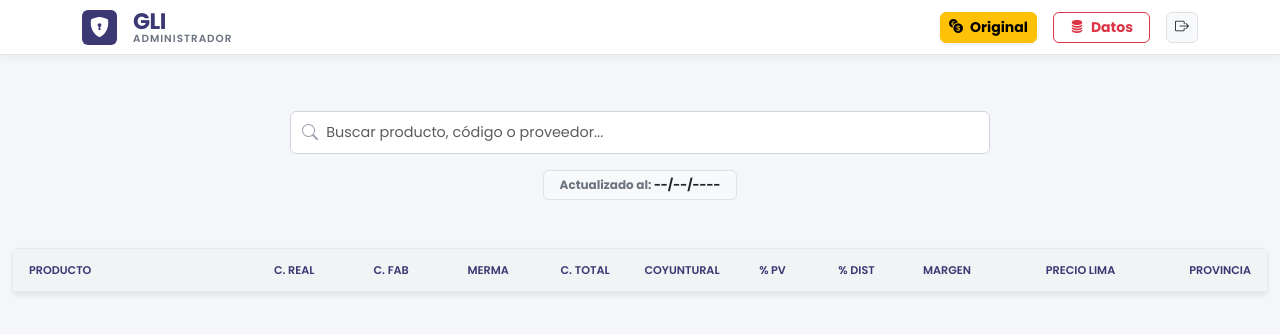
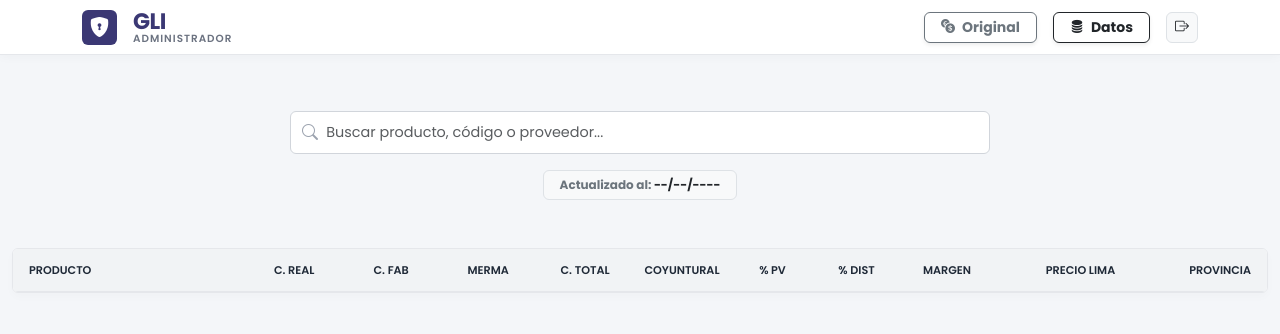
Before and after one commit to GrupoLinrosInterinsumos/gli_precios, a Flask app: template templates/index_admin.html in a window 1280 px wide. Shown: the top 334 px of the page. Run offline with Flask 3, Linux system fonts and the light colour scheme; the template is opened without the code that fills it, so the values that code supplies are empty.

Commit message:
Update index_admin.html

```diff
--- a/templates/index_admin.html
+++ b/templates/index_admin.html
@@ -16,12 +16,12 @@
         body { background-color: var(--bg-color); font-family: 'Poppins', sans-serif; color: var(--text-dark); margin:0; overflow-x: hidden; }
         .text-brand { color: var(--primary-color) !important; }
         .bg-brand { background-color: var(--primary-color) !important; color: white; }
-        .navbar { background-color: var(--white-pure); box-shadow: 0 2px 10px rgba(0,0,0,0.05); padding: 0.6rem 1.5rem; border-bottom: 1px solid #e5e7eb;}
+        .navbar { background-color: var(--white-pure); box-shadow: 0 2px 10px rgba(0,0,0,0.03); padding: 0.6rem 1.5rem; border-bottom: 1px solid #e5e7eb;}
         .brand-logo { font-weight: 700; font-size: 1.4rem; color: var(--primary-color); letter-spacing: -0.5px; line-height: 1; cursor: default; }
         .brand-subtitle { font-size: 0.65rem; color: var(--text-light); font-weight: 600; letter-spacing: 1px; text-transform: uppercase; cursor: default; }
 
         .card-pro { background: var(--white-pure); border: 1px solid #e5e7eb; border-radius: 6px; box-shadow: 0 4px 6px rgba(0,0,0,0.02); }
-        .upload-box { border: 2px dashed #d1d5db; border-radius: 6px; padding: 1.2rem; text-align: center; transition: 0.2s; cursor: pointer; background: #f9fafb; height: 100%; display: flex; flex-direction: column; justify-content: center; }
+        .upload-box { border: 1px solid #d1d5db; border-radius: 6px; padding: 1.2rem; text-align: center; transition: 0.2s; cursor: pointer; background: #f9fafb; height: 100%; display: flex; flex-direction: column; justify-content: center; }
         .upload-box:hover { border-color: var(--primary-color); background-color: #f3f4f6; }
 
         .search-container { position: relative; max-width: 700px; margin: 0 auto; width: 100%; }
@@ -29,33 +29,33 @@
         .search-input:focus { outline: none; border-color: var(--primary-color); box-shadow: 0 0 0 3px rgba(59, 56, 116, 0.1); }
         .search-icon { position: absolute; left: 12px; top: 50%; transform: translateY(-50%); color: #9ca3af; font-size: 1rem; }
 
-        /* 🔥 CERO SCROLL HORIZONTAL: LA TABLA ENCAJA PERFECTO 🔥 */
-        .table-container { border-radius: 6px; overflow: hidden; background: var(--white-pure); box-shadow: 0 4px 10px rgba(0,0,0,0.04); border: 1px solid #e5e7eb; width: 100%; }
+        .table-container { border-radius: 6px; overflow: hidden; background: var(--white-pure); box-shadow: 0 4px 10px rgba(0,0,0,0.02); border: 1px solid #e5e7eb; width: 100%; }
         .scroll-wrapper { width: 100%; max-height: 75vh; overflow-y: auto; overflow-x: hidden; }
 
         .table-pro { table-layout: fixed; width: 100%; font-size: 0.75rem; margin-bottom: 0; border-collapse: separate; border-spacing: 0;}
-        .table-pro thead th { position: sticky; top: 0; background-color: #f1f3f5; z-index: 10; border-bottom: 2px solid #e5e7eb; color: var(--primary-color); font-size: 0.7rem; text-transform: uppercase; padding: 0.8rem 0.2rem; font-weight: 600; text-align: center;}
+        .table-pro thead th { position: sticky; top: 0; background-color: #f1f3f5; z-index: 10; border-bottom: 1px solid #e5e7eb; color: var(--text-dark); font-size: 0.7rem; text-transform: uppercase; padding: 0.8rem 0.2rem; font-weight: 600; text-align: center;}
         .table-pro td { padding: 0.6rem 0.2rem; vertical-align: middle; border-bottom: 1px solid #f0f0f5; text-align: center; white-space: nowrap; overflow: hidden; text-overflow: ellipsis; }
 
-        /* Ajuste matemático para sumar 100% sin barras abajo */
         .w-prod { width: 18%; text-align: left !important; padding-left: 1rem !important; }
         .w-col { width: 7.5%; }
         .w-desc { width: 6.5%; }
         .w-precio { width: 10.5%; text-align: right !important; padding-right: 1rem !important; }
 
-        .price-tag { font-weight: 600; color: var(--primary-color); font-size: 0.95rem; }
-        .price-secondary { color: #4b5563; }
-        .btn-edit-margen { background: rgba(59, 56, 116, 0.08); color: var(--primary-color); border: 1px solid rgba(59, 56, 116, 0.2); padding: 4px 10px; border-radius: 6px; font-size: 0.75rem; font-weight: 600; cursor: pointer; transition: 0.2s; width: 100%;}
-        .btn-edit-margen:hover { background: var(--primary-color); color: white; }
+        .price-tag { font-weight: 600; color: var(--text-dark); font-size: 0.95rem; }
+        .price-secondary { color: #6b7280; }
+
+        .btn-edit-margen { background: #f3f4f6; color: var(--text-dark); border: 1px solid #d1d5db; padding: 4px 10px; border-radius: 4px; font-size: 0.75rem; font-weight: 600; cursor: pointer; transition: 0.2s; width: 100%;}
+        .btn-edit-margen:hover { background: #e5e7eb; border-color: #9ca3af; }
 
         .badges-wrapper { display: flex; flex-wrap: wrap; gap: 4px; margin-top: 5px; }
         .badge-custom { font-size: 0.6rem; padding: 2px 6px; border-radius: 4px; font-weight: 500; display: inline-flex; align-items: center; gap: 3px; background:#f3f4f6; color:#4b5563; border: 1px solid #e5e7eb;}
 
-        .row-coyuntural td { background-color: #fdf2f8 !important; }
-        .btn-coyuntural-active { background-color: #dc2626; color: white; border-color: #b91c1c; }
+        /* Coyuntural Sobrio */
+        .row-coyuntural td { background-color: #f8fafc !important; }
+        .btn-coyuntural-active { background-color: #4b5563; color: white; border-color: #374151; }
         .btn-coyuntural-inactive { background-color: #ffffff; color: #4b5563; border: 1px solid #d1d5db; }
 
-        .btn-accion { background: #ffffff; border: 1px solid #d1d5db; border-radius: 6px; padding: 3px 5px; font-weight: 500; color: #374151; font-size: 0.75rem; width: 100%; transition: 0.2s;}
+        .btn-accion { background: #ffffff; border: 1px solid #d1d5db; border-radius: 4px; padding: 3px 5px; font-weight: 500; color: #374151; font-size: 0.75rem; width: 100%; transition: 0.2s;}
         .btn-accion:hover { background: #f3f4f6; border-color: #9ca3af; }
 
         @media (max-width: 768px) { .mobile-hide-text { display: none !important; } }
@@ -76,23 +76,23 @@
         </div>
 
         <div class="d-flex gap-2 gap-md-3 align-items-center">
-            <button class="btn btn-warning btn-sm rounded fw-bold shadow-sm" onclick="toggleMoneda()">
+            <button class="btn btn-outline-secondary btn-sm rounded fw-bold shadow-sm px-3" onclick="toggleMoneda()">
                 <i class="bi bi-currency-exchange"></i> <span id="lblMoneda" class="mobile-hide-text ms-1">Original</span>
             </button>
 
             {% if current_user.role == 'TC' or current_user.role == 'SuperAdmin' %}
-            <button class="btn btn-dark btn-sm rounded fw-bold shadow-sm" onclick="abrirModalTC()">
+            <button class="btn btn-dark btn-sm rounded fw-bold shadow-sm px-3" onclick="abrirModalTC()">
                 TC: <span id="valTC">3.80</span> <i class="bi bi-pencil-fill ms-1" style="font-size:0.6rem;"></i>
             </button>
             {% endif %}
 
             {% if current_user.role == 'SuperAdmin' %}
-            <a href="/usuarios" class="btn bg-brand text-white btn-sm rounded px-3 fw-bold shadow-sm">
+            <a href="/usuarios" class="btn btn-outline-secondary btn-sm rounded px-3 fw-bold shadow-sm">
                 <i class="bi bi-people-fill"></i> <span class="mobile-hide-text ms-1">Personal</span>
             </a>
             {% endif %}
 
-            <button class="btn btn-outline-danger btn-sm rounded px-3 fw-bold" onclick="toggleAdminPanel()">
+            <button class="btn btn-outline-dark btn-sm rounded px-3 fw-bold shadow-sm" onclick="toggleAdminPanel()">
                 <i class="bi bi-database-fill"></i> <span class="mobile-hide-text ms-1">Datos</span>
             </button>
             <a href="/logout" class="btn btn-light btn-sm border rounded px-2 fw-bold text-dark">
@@ -105,28 +105,28 @@
 <div class="container-fluid py-4 py-md-5" style="max-width: 1400px;">
 
     <div id="adminPanel" class="mb-4 mb-md-5" style="display:none;">
-        <div class="card-pro p-3 p-md-4 border-top border-4 border-danger">
+        <div class="card-pro p-3 p-md-4 border-top border-4 border-secondary">
             <div class="d-flex justify-content-between mb-3 mb-md-4 align-items-center">
-                <h6 class="fw-bold text-danger m-0"><i class="bi bi-shield-lock-fill me-2"></i>Herramientas de Gerencia</h6>
+                <h6 class="fw-bold text-dark m-0"><i class="bi bi-database-fill-gear me-2"></i>Herramientas de Gerencia</h6>
                 <button class="btn-close" onclick="toggleAdminPanel()"></button>
             </div>
             <div class="row g-2 g-md-3">
                 <div class="col-12 col-md-4">
                     <div class="upload-box" onclick="document.getElementById('fileMaestro').click()">
-                        <div class="mb-1 text-primary"><i class="bi bi-cloud-arrow-up-fill fs-3"></i></div>
+                        <div class="mb-1 text-brand"><i class="bi bi-cloud-arrow-up-fill fs-3"></i></div>
                         <h6 class="fw-bold mb-0 text-dark" style="font-size: 0.85rem;">Subir Excel Maestro</h6>
                         <input type="file" id="fileMaestro" class="d-none" accept=".xlsx, .csv" onchange="subirArchivo()">
                     </div>
                 </div>
                 <div class="col-6 col-md-4">
                     <div class="upload-box" onclick="abrirModalVariante()">
-                        <div class="mb-1 text-success"><i class="bi bi-plus-circle-dotted fs-3"></i></div>
+                        <div class="mb-1 text-brand"><i class="bi bi-file-earmark-plus-fill fs-3"></i></div>
                         <h6 class="fw-bold mb-0 text-dark" style="font-size: 0.85rem;">Crear Producto</h6>
                     </div>
                 </div>
                 <div class="col-6 col-md-4">
                     <div class="upload-box" onclick="abrirModalExportar()">
-                        <div class="mb-1 text-secondary"><i class="bi bi-file-earmark-excel fs-3"></i></div>
+                        <div class="mb-1 text-brand"><i class="bi bi-file-earmark-excel-fill fs-3"></i></div>
                         <h6 class="fw-bold mb-0 text-dark" style="font-size: 0.85rem;">Exportar Excel</h6>
                     </div>
                 </div>
@@ -147,7 +147,7 @@
         </div>
     </div>
 
-    <div class="table-container shadow-sm mx-auto">
+    <div class="table-container mx-auto">
         <div class="scroll-wrapper">
             <table class="table table-pro mb-0">
                 <thead>
@@ -184,11 +184,11 @@
             </div>
             <div class="modal-body p-4 bg-light text-center">
                 <label id="modalEdicionLabel" class="form-label small fw-bold text-muted text-uppercase mb-2">Nuevo Valor</label>
-                <input type="number" id="inputEdicionUniversal" class="form-control text-center fw-bold text-primary fs-5 rounded" step="any" placeholder="0.00">
+                <input type="number" id="inputEdicionUniversal" class="form-control text-center fw-bold text-dark fs-5 rounded" step="any" placeholder="0.00">
             </div>
             <div class="modal-footer bg-light border-0">
                 <button type="button" class="btn btn-secondary btn-sm rounded px-3 fw-bold" data-bs-dismiss="modal">Cancelar</button>
-                <button type="button" class="btn btn-primary btn-sm rounded px-4 fw-bold" style="background:var(--primary-color); border:none;" onclick="guardarEdicionUniversal()">Guardar</button>
+                <button type="button" class="btn btn-dark btn-sm rounded px-4 fw-bold" border:none;" onclick="guardarEdicionUniversal()">Guardar</button>
             </div>
         </div>
     </div>
@@ -213,7 +213,7 @@
         </div>
         <div class="modal-footer bg-light border-0">
           <button type="button" class="btn btn-secondary btn-sm rounded px-4 fw-bold" data-bs-dismiss="modal">Cancelar</button>
-          <button type="button" class="btn btn-primary btn-sm rounded px-4 fw-bold" style="background:var(--primary-color); border:none;" onclick="guardarVariante()">Guardar</button>
+          <button type="button" class="btn btn-dark btn-sm rounded px-4 fw-bold" onclick="guardarVariante()">Guardar</button>
         </div>
       </div>
     </div>
@@ -228,13 +228,13 @@
         </div>
         <div class="modal-body bg-light p-4">
           <div class="d-flex justify-content-between mb-3">
-              <button class="btn btn-sm btn-outline-primary rounded fw-bold bg-white" onclick="marcarTodosExportar(true)">Marcar Todos</button>
+              <button class="btn btn-sm btn-outline-secondary rounded fw-bold bg-white" onclick="marcarTodosExportar(true)">Marcar Todos</button>
               <button class="btn btn-sm btn-outline-secondary rounded fw-bold bg-white" onclick="marcarTodosExportar(false)">Desmarcar Todos</button>
           </div>
           <div id="listaProductosExportar" class="border rounded p-3 bg-white" style="max-height: 350px; overflow-y: auto; border-color:#e5e7eb;"></div>
         </div>
         <div class="modal-footer bg-light border-0">
-          <button type="button" class="btn btn-success btn-sm rounded px-4 fw-bold w-100" onclick="procesarDescarga()">Descargar Excel</button>
+          <button type="button" class="btn btn-dark btn-sm rounded px-4 fw-bold w-100" onclick="procesarDescarga()">Descargar Excel</button>
         </div>
       </div>
     </div>
@@ -243,7 +243,6 @@
 <script src="https://cdn.jsdelivr.net/npm/bootstrap@5.3.0/dist/js/bootstrap.bundle.min.js"></script>
 <script>
     let timerBusqueda, allProductsData = [], modoMoneda = 'ORIGINAL', tcGlobal = 3.80;
-
     let editContext = { tipo: '', nombre: '' };
     const modalEdicion = new bootstrap.Modal(document.getElementById('modalEdicionUniversal'));
 
@@ -330,7 +329,7 @@
                 let badgeCodigo = p.codigo && p.codigo !== 'NAN' && p.codigo !== 'S/C'
                     ? `<span class="badge-custom"><i class="bi bi-upc-scan"></i> ${p.codigo}</span>` : '';
                 let badgeEmpresa = p.empresa && p.empresa !== "MANUAL"
-                    ? `<span class="badge-custom" style="background-color: #f3f4f6; color: #374151;"><i class="bi bi-building"></i> ${p.empresa}</span>` : '';
+                    ? `<span class="badge-custom" style="background-color: #f8fafc; color: #4b5563;"><i class="bi bi-building"></i> ${p.empresa}</span>` : '';
 
                 let hasCoyuntural = vcy > 0;
                 let textCoyuntural = hasCoyuntural ? `${sim}${vcy.toFixed(3)}` : `${sim}${vt.toFixed(3)}`;
@@ -344,8 +343,8 @@
                     <td class="text-start ps-2" title="${p.nombre}">
                         <div class="fw-bold text-dark" style="font-size: 0.85rem;">
                             ${p.nombre}
-                            <button class="btn btn-sm btn-light border p-1 py-0 ms-1" style="color:var(--primary-color);" onclick="clonarProducto('${safeName}')" title="Clonar"><i class="bi bi-copy"></i></button>
-                            <button class="btn btn-sm btn-light border text-danger p-1 py-0" onclick="eliminarProducto('${safeName}')" title="Eliminar"><i class="bi bi-trash-fill"></i></button>
+                            <button class="btn btn-sm btn-light border p-1 py-0 ms-1 text-secondary" onclick="clonarProducto('${safeName}')" title="Clonar"><i class="bi bi-copy"></i></button>
+                            <button class="btn btn-sm btn-light border text-secondary p-1 py-0" onclick="eliminarProducto('${safeName}')" title="Eliminar"><i class="bi bi-trash-fill"></i></button>
                         </div>
                         <div class="badges-wrapper mt-1">${badgeEmpresa} ${badgeCodigo}</div>
                     </td>
@@ -410,7 +409,7 @@
     function abrirModalExportar() {
         let divLista = document.getElementById('listaProductosExportar');
         divLista.innerHTML = '';
-        allProductsData.forEach(p => { divLista.innerHTML += `<div class="form-check mb-1 border-bottom border-light"><input class="form-check-input chk-exportar" type="checkbox" value="${p.nombre}" checked> <label class="form-check-label text-dark fw-bold" style="font-size:0.8rem;">${p.nombre}</label></div>`; });
+        allProductsData.forEach(p => { divLista.innerHTML += `<div class="form-check mb-1 border-bottom border-light"><input class="form-check-input chk-exportar" type="checkbox" value="${p.nombre}" checked> <label class="form-check-label text-dark fw-bold" style="font-size:0.85rem;">${p.nombre}</label></div>`; });
         new bootstrap.Modal(document.getElementById('modalExportar')).show();
     }
 
```
